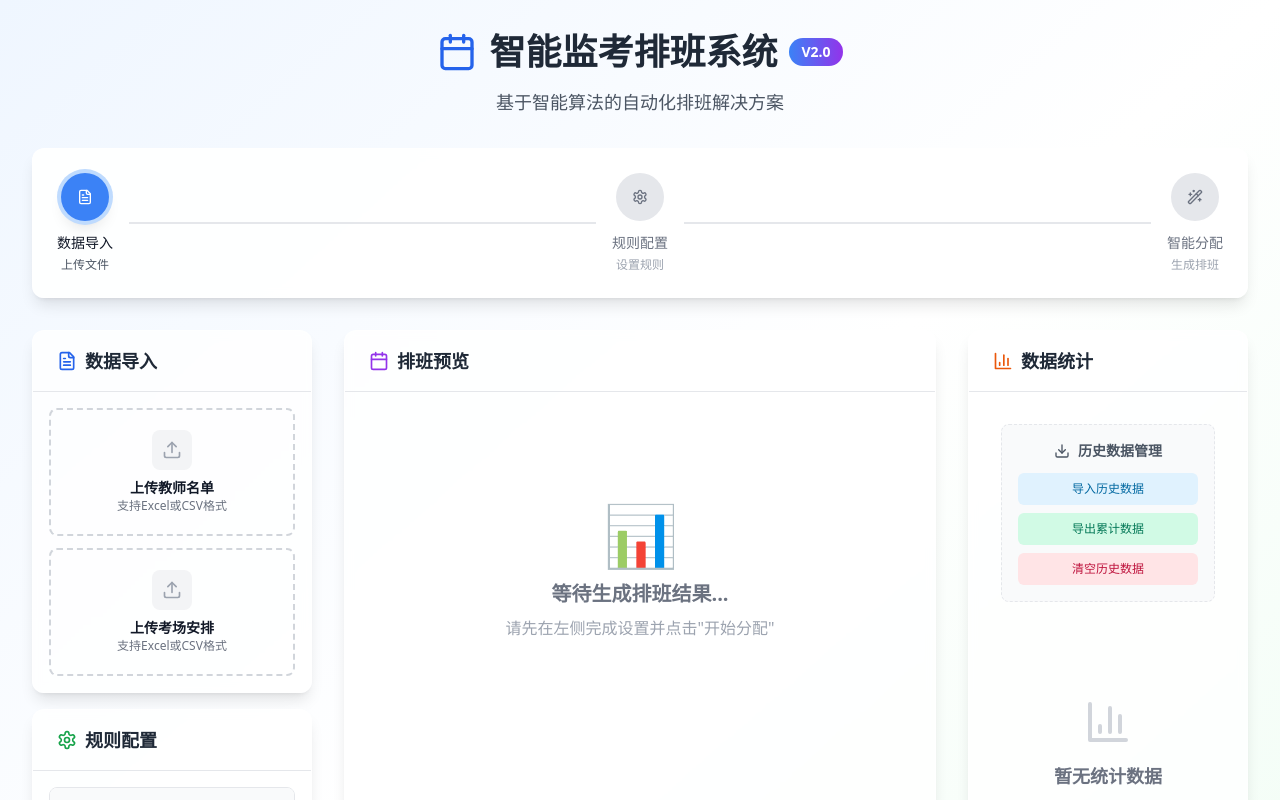
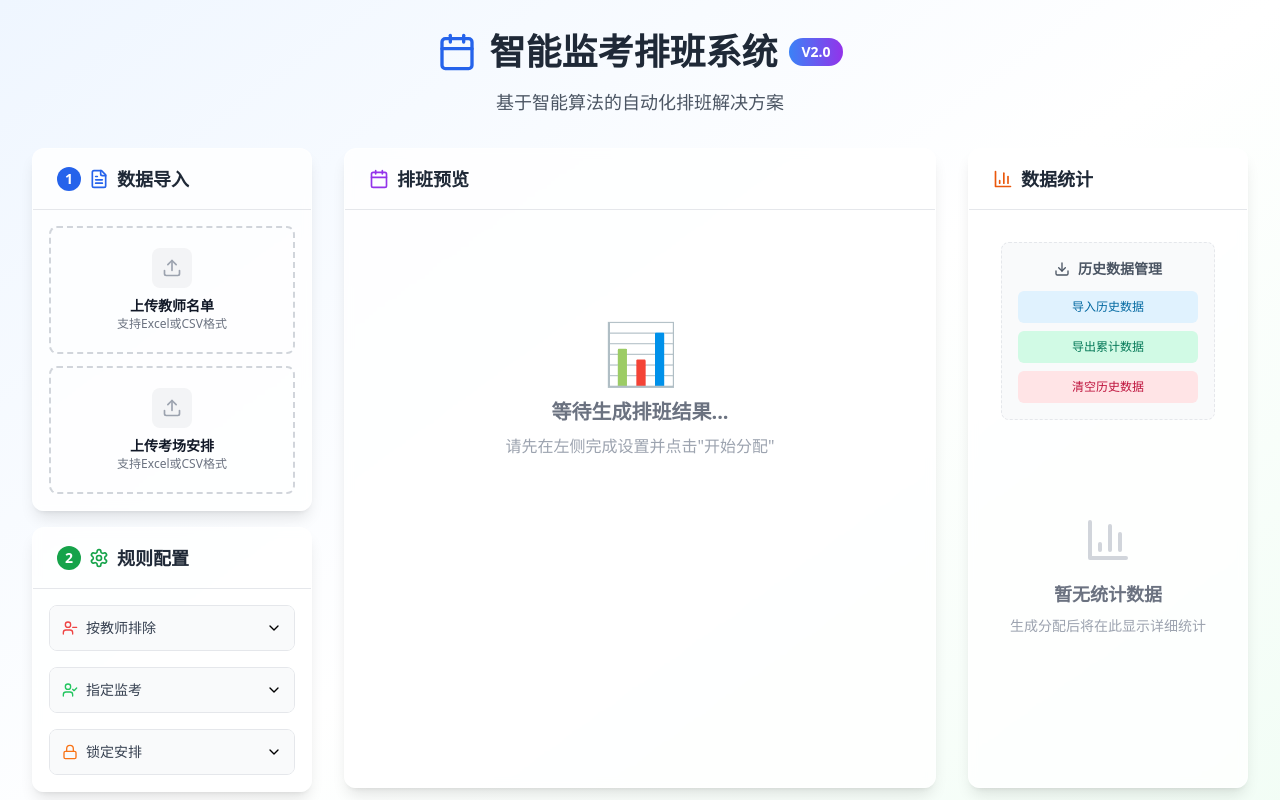
Before and after one commit to ZhiquAI/Smart-Proctoring-Schedule-System, a React (Vite) app: page / in a window 1280 px wide. Shown: the top 800 px of the page. Built offline with nearby package versions, Linux system fonts and the light colour scheme.

Commit message:
删除步骤指示器，在标题旁添加数字引导

```diff
--- a/src/App.tsx
+++ b/src/App.tsx
@@ -9,7 +9,6 @@ import RulesPanel from './components/RulesPanel';
 import Modal from './components/ui/Modal';
 import Alert from './components/ui/Alert';
 import Card from './components/ui/Card';
-import StepIndicator, { defaultSteps } from './components/ui/StepIndicator';
 import ConfirmModal from './components/ui/ConfirmModal';
 import ProgressModal from './components/ui/ProgressModal';
 import { Teacher, Schedule, HistoricalStats, Session, Slot } from './types';
@@ -48,14 +47,6 @@ function App() {
   const showAlert = useCallback((type: 'success' | 'error' | 'warning', title: string, message: string) => {
     setAlertMessage({ type, title, message });
   }, []);
-
-  // Calculate current step
-  const currentStep = useMemo(() => {
-    if (assignments.length > 0) return 4; // Completed
-    if (teachers.length > 0 && schedules.length > 0) return 3; // Ready to generate
-    if (teachers.length > 0 || schedules.length > 0) return 2; // Partial data uploaded
-    return 1; // Initial state
-  }, [teachers.length, schedules.length, assignments.length]);
 
   const groupScheduleIntoSessions = useCallback((scheduleData: Schedule[]) => {
     const sessionMap = new Map<string, Session>();
@@ -209,13 +200,6 @@ function App() {
           <p className="text-gray-600 text-lg">基于智能算法的自动化排班解决方案</p>
         </header>
 
-        {/* Step Indicator */}
-        <div className="mb-8">
-          <Card className="bg-white/90">
-            <StepIndicator currentStep={currentStep} steps={defaultSteps} />
-          </Card>
-        </div>
-
         {/* Alert Messages */}
         {alertMessage && (
           <div className="mb-6">
@@ -245,8 +229,13 @@ function App() {
           <div className="col-span-12 lg:col-span-3 space-y-4">
             {/* File Upload Card - Compressed */}
             <Card
-              title="数据导入"
-              icon={<FileText className="w-5 h-5 text-blue-600" />}
+              title={
+                <div className="flex items-center gap-2">
+                  <div className="w-6 h-6 bg-blue-600 text-white rounded-full flex items-center justify-center text-sm font-bold">1</div>
+                  <FileText className="w-5 h-5 text-blue-600" />
+                  <span>数据导入</span>
+                </div>
+              }
               className="h-fit"
               padding="sm"
             >
@@ -258,8 +247,13 @@ function App() {
 
             {/* Rules Configuration Card - Compressed */}
             <Card
-              title="规则配置"
-              icon={<Settings className="w-5 h-5 text-green-600" />}
+              title={
+                <div className="flex items-center gap-2">
+                  <div className="w-6 h-6 bg-green-600 text-white rounded-full flex items-center justify-center text-sm font-bold">2</div>
+                  <Settings className="w-5 h-5 text-green-600" />
+                  <span>规则配置</span>
+                </div>
+              }
               className="flex-1"
               padding="sm"
             >
@@ -283,6 +277,7 @@ function App() {
                 disabled={!canGenerate || isLoading}
                 className="w-full bg-gradient-to-r from-blue-500 to-purple-600 hover:from-blue-600 hover:to-purple-700 text-white font-bold py-3 px-6 rounded-xl transition-all shadow-lg hover:shadow-xl disabled:from-gray-400 disabled:to-gray-500 disabled:cursor-not-allowed disabled:shadow-none flex items-center justify-center gap-3"
               >
+                <div className="w-6 h-6 bg-white/20 text-white rounded-full flex items-center justify-center text-sm font-bold">3</div>
                 <Wand2 className="w-5 h-5" />
                 <span>{isLoading ? '分配中...' : '开始智能分配'}</span>
               </button>
@@ -300,8 +295,12 @@ function App() {
           {/* Center Panel - Schedule Preview */}
           <div className="col-span-12 lg:col-span-6">
             <Card
-              title="排班预览"
-              icon={<Calendar className="w-5 h-5 text-purple-600" />}
+              title={
+                <div className="flex items-center gap-2">
+                  <Calendar className="w-5 h-5 text-purple-600" />
+                  <span>排班预览</span>
+                </div>
+              }
               className="h-[80vh] flex flex-col"
               padding="sm"
             >
@@ -353,8 +352,12 @@ function App() {
           {/* Right Panel - Statistics */}
           <div className="col-span-12 lg:col-span-3">
             <Card
-              title="数据统计"
-              icon={<BarChart3 className="w-5 h-5 text-orange-600" />}
+              title={
+                <div className="flex items-center gap-2">
+                  <BarChart3 className="w-5 h-5 text-orange-600" />
+                  <span>数据统计</span>
+                </div>
+              }
               className="h-[80vh] flex flex-col"
               padding="sm"
             >
--- a/src/components/ui/StepIndicator.tsx
+++ /dev/null
@@ -1,113 +0,0 @@
-import React from 'react';
-import { Check, FileText, Settings, Wand2 } from 'lucide-react';
-
-interface Step {
-  id: string;
-  title: string;
-  description: string;
-  icon: React.ReactNode;
-}
-
-interface StepIndicatorProps {
-  currentStep: number;
-  steps: Step[];
-  className?: string;
-}
-
-const StepIndicator: React.FC<StepIndicatorProps> = ({
-  currentStep,
-  steps,
-  className = ''
-}) => {
-  return (
-    <div className={`flex items-center justify-between ${className}`}>
-      {steps.map((step, index) => {
-        const stepNumber = index + 1;
-        const isCompleted = stepNumber < currentStep;
-        const isCurrent = stepNumber === currentStep;
-        const isUpcoming = stepNumber > currentStep;
-
-        return (
-          <React.Fragment key={step.id}>
-            <div className="flex flex-col items-center">
-              {/* Step Circle */}
-              <div
-                className={`
-                  w-12 h-12 rounded-full flex items-center justify-center text-sm font-bold transition-all duration-300
-                  ${isCompleted
-                    ? 'bg-green-500 text-white shadow-lg'
-                    : isCurrent
-                      ? 'bg-blue-500 text-white shadow-lg ring-4 ring-blue-200'
-                      : 'bg-gray-200 text-gray-500'
-                  }
-                `}
-              >
-                {isCompleted ? (
-                  <Check className="w-6 h-6" />
-                ) : (
-                  <span className="w-6 h-6 flex items-center justify-center">
-                    {step.icon}
-                  </span>
-                )}
-              </div>
-
-              {/* Step Info */}
-              <div className="mt-3 text-center max-w-24">
-                <p
-                  className={`
-                    text-sm font-medium transition-colors
-                    ${isCompleted || isCurrent ? 'text-gray-900' : 'text-gray-500'}
-                  `}
-                >
-                  {step.title}
-                </p>
-                <p
-                  className={`
-                    text-xs mt-1 transition-colors
-                    ${isCompleted || isCurrent ? 'text-gray-600' : 'text-gray-400'}
-                  `}
-                >
-                  {step.description}
-                </p>
-              </div>
-            </div>
-
-            {/* Connector Line */}
-            {index < steps.length - 1 && (
-              <div
-                className={`
-                  flex-1 h-0.5 mx-4 transition-colors duration-300
-                  ${stepNumber < currentStep ? 'bg-green-500' : 'bg-gray-200'}
-                `}
-              />
-            )}
-          </React.Fragment>
-        );
-      })}
-    </div>
-  );
-};
-
-export default StepIndicator;
-
-// Default steps for the scheduling system
-export const defaultSteps: Step[] = [
-  {
-    id: 'upload',
-    title: '数据导入',
-    description: '上传文件',
-    icon: <FileText className="w-4 h-4" />
-  },
-  {
-    id: 'rules',
-    title: '规则配置',
-    description: '设置规则',
-    icon: <Settings className="w-4 h-4" />
-  },
-  {
-    id: 'generate',
-    title: '智能分配',
-    description: '生成排班',
-    icon: <Wand2 className="w-4 h-4" />
-  }
-];
```
